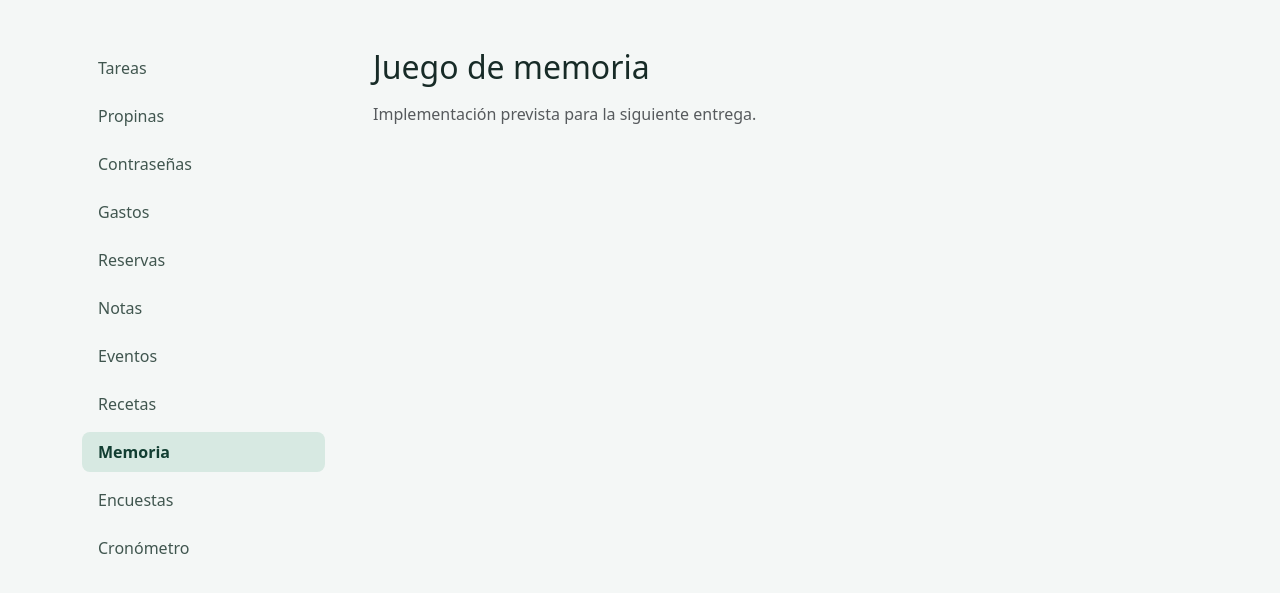
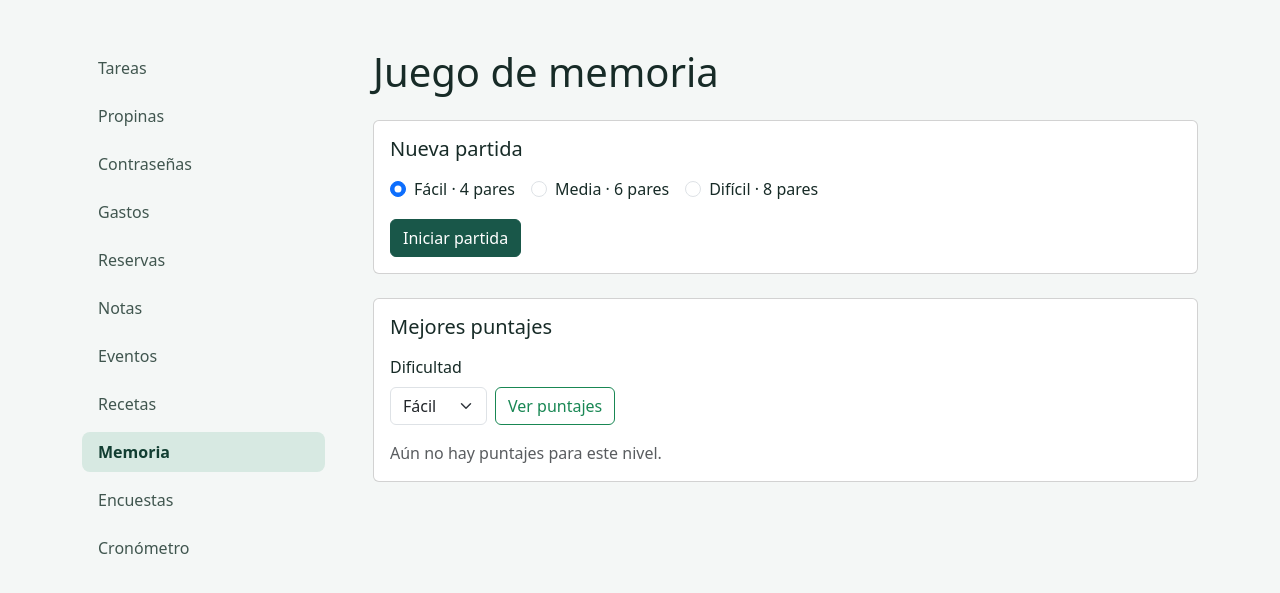
Before and after one commit to aluminetor/phpmvc, a Laravel app: page /memoria in a window 1280 px wide. Shown: the part 63-656 px from the top of the page. Run offline with Laravel 12, Linux system fonts and the light colour scheme; tables that the repository leaves empty hold one stand-in row (values such as "Sample post").

Commit message:
feat(memoria): jugar por niveles y registrar puntajes

```diff
--- a/app/Http/Controllers/MemoriaController.php
+++ b/app/Http/Controllers/MemoriaController.php
@@ -2,27 +2,121 @@
 
 namespace App\Http\Controllers;
 
+use App\Models\PartidaMemoria;
+use App\Models\PuntajeMemoria;
+use Illuminate\Http\RedirectResponse;
+use Illuminate\Http\Request;
+use Illuminate\Support\Facades\DB;
+use Illuminate\Validation\Rule;
 use Illuminate\View\View;
 
 class MemoriaController extends Controller
 {
-    public function index(): View
+    public function index(Request $request): View
     {
-        return view('memoria.index');
+        $datos = $request->validate([
+            'dificultad' => ['nullable', 'string', Rule::in(array_keys(PartidaMemoria::NIVELES))],
+        ], ['dificultad.*' => 'Selecciona un nivel de dificultad de la lista.']);
+
+        $dificultad = $datos['dificultad'] ?? 'facil';
+
+        return view('memoria.index', [
+            'niveles' => PartidaMemoria::NIVELES,
+            'dificultad' => $dificultad,
+            'tienePartida' => $request->session()->has('memoria.partida'),
+            'puntajes' => PuntajeMemoria::query()->where('dificultad', $dificultad)
+                ->orderBy('intentos')->orderBy('segundos')->orderBy('id')->limit(10)->get(),
+        ]);
     }
 
-    public function iniciar(): never
+    public function iniciar(Request $request): RedirectResponse
     {
-        abort(501, 'Este endpoint está previsto para la siguiente entrega.');
+        $datos = $request->validate([
+            'dificultad' => ['required', 'string', Rule::in(array_keys(PartidaMemoria::NIVELES))],
+        ], ['dificultad.*' => 'Selecciona un nivel de dificultad de la lista.']);
+
+        $partida = PartidaMemoria::nueva($datos['dificultad']);
+        $request->session()->put('memoria.partida', $partida->uuid);
+
+        return to_route('memoria.tablero');
     }
 
-    public function tablero(): never
+    public function tablero(Request $request): View|RedirectResponse
     {
-        abort(501, 'Este endpoint está previsto para la siguiente entrega.');
+        $partida = PartidaMemoria::query()
+            ->where('uuid', $request->session()->get('memoria.partida'))
+            ->withExists('puntaje')->first();
+
+        if ($partida === null) {
+            $request->session()->forget('memoria.partida');
+
+            return to_route('memoria.index');
+        }
+
+        return view('memoria.tablero', [
+            'partida' => $partida,
+            'nivel' => PartidaMemoria::NIVELES[$partida->dificultad],
+            'cartas' => $partida->cartasVisibles(),
+        ]);
     }
 
-    public function guardarPuntaje(): never
+    public function voltear(Request $request): RedirectResponse
     {
-        abort(501, 'Este endpoint está previsto para la siguiente entrega.');
+        $datos = $request->validate([
+            'partida' => ['required', 'uuid'],
+            'posicion' => ['required', 'integer', 'min:0'],
+            'turno' => ['required', 'integer', 'min:0'],
+        ], [
+            'partida.*' => 'La partida no es válida.',
+            'posicion.*' => 'Selecciona una carta del tablero.',
+            'turno.*' => 'El turno no es válido.',
+        ]);
+
+        if ($request->session()->get('memoria.partida') !== $datos['partida']) {
+            return to_route('memoria.tablero')->withErrors(['partida' => 'La partida cambió. Usa el tablero actual.']);
+        }
+
+        $volteada = DB::transaction(function () use ($datos): bool {
+            $partida = PartidaMemoria::query()->where('uuid', $datos['partida'])->lockForUpdate()->first();
+
+            return $partida?->voltear((int) $datos['posicion'], (int) $datos['turno']) ?? false;
+        });
+
+        if (! $volteada) {
+            return to_route('memoria.tablero')->withErrors(['posicion' => 'Esa jugada ya pasó o la carta no está disponible.']);
+        }
+
+        return to_route('memoria.tablero');
+    }
+
+    public function guardarPuntaje(Request $request): RedirectResponse
+    {
+        $datos = $request->validate([
+            'partida' => ['required', 'uuid'],
+            'nombre' => ['required', 'string', 'max:80'],
+        ], [
+            'partida.*' => 'La partida no es válida.',
+            'nombre.*' => 'Escribe un nombre de hasta 80 caracteres.',
+        ]);
+
+        if ($request->session()->get('memoria.partida') !== $datos['partida']) {
+            return to_route('memoria.tablero')->withErrors(['partida' => 'La partida cambió. Usa el tablero actual.']);
+        }
+
+        $partida = PartidaMemoria::query()->where('uuid', $datos['partida'])->first();
+
+        if ($partida?->terminada_en === null) {
+            return to_route('memoria.tablero')->withErrors(['partida' => 'Completa la partida para guardar el puntaje.']);
+        }
+
+        $partida->puntaje()->firstOrCreate([], [
+            'nombre' => $datos['nombre'],
+            'dificultad' => $partida->dificultad,
+            'intentos' => $partida->intentos,
+            'segundos' => $partida->segundosJugados(),
+        ]);
+
+        return to_route('memoria.index', ['dificultad' => $partida->dificultad])
+            ->with('estado', 'Puntaje guardado.');
     }
 }
--- /dev/null
+++ b/app/Models/PartidaMemoria.php
@@ -0,0 +1,120 @@
+<?php
+
+namespace App\Models;
+
+use Illuminate\Database\Eloquent\Model;
+use Illuminate\Database\Eloquent\Relations\HasOne;
+use Illuminate\Support\Str;
+
+class PartidaMemoria extends Model
+{
+    public const NIVELES = [
+        'facil' => ['nombre' => 'Fácil', 'pares' => 4],
+        'media' => ['nombre' => 'Media', 'pares' => 6],
+        'dificil' => ['nombre' => 'Difícil', 'pares' => 8],
+    ];
+
+    private const FIGURAS = [
+        ['🍎', 'Manzana'],
+        ['🦋', 'Mariposa'],
+        ['🚲', 'Bicicleta'],
+        ['🌻', 'Girasol'],
+        ['🐢', 'Tortuga'],
+        ['🎈', 'Globo'],
+        ['🌙', 'Luna'],
+        ['🐙', 'Pulpo'],
+    ];
+
+    protected $table = 'partidas_memoria';
+
+    protected $fillable = ['uuid', 'dificultad', 'mazo', 'seleccion', 'encontradas', 'intentos', 'turno', 'terminada_en'];
+
+    protected $attributes = [
+        'seleccion' => '[]',
+        'encontradas' => '[]',
+        'intentos' => 0,
+        'turno' => 0,
+    ];
+
+    protected function casts(): array
+    {
+        return [
+            'mazo' => 'array',
+            'seleccion' => 'array',
+            'encontradas' => 'array',
+            'intentos' => 'integer',
+            'turno' => 'integer',
+            'terminada_en' => 'immutable_datetime',
+        ];
+    }
+
+    public static function nueva(string $dificultad): self
+    {
+        $figuras = range(0, self::NIVELES[$dificultad]['pares'] - 1);
+        $mazo = array_merge($figuras, $figuras);
+        shuffle($mazo);
+
+        return self::create([
+            'uuid' => Str::uuid()->toString(),
+            'dificultad' => $dificultad,
+            'mazo' => $mazo,
+        ]);
+    }
+
+    public function puntaje(): HasOne
+    {
+        return $this->hasOne(PuntajeMemoria::class, 'partida_id');
+    }
+
+    public function cartasVisibles(): array
+    {
+        $visibles = array_merge($this->encontradas, $this->seleccion);
+        $cartas = [];
+
+        foreach ($this->mazo as $posicion => $figura) {
+            $cartas[] = in_array($posicion, $visibles, true) ? self::FIGURAS[$figura] : null;
+        }
+
+        return $cartas;
+    }
+
+    public function voltear(int $posicion, int $turno): bool
+    {
+        if ($this->terminada_en !== null || $this->turno !== $turno
+            || ! isset($this->mazo[$posicion]) || in_array($posicion, $this->encontradas, true)) {
+            return false;
+        }
+
+        $seleccion = count($this->seleccion) === 2 ? [] : $this->seleccion;
+
+        if (in_array($posicion, $seleccion, true)) {
+            return false;
+        }
+
+        $seleccion[] = $posicion;
+
+        if (count($seleccion) === 2) {
+            $this->intentos++;
+            [$primera, $segunda] = $seleccion;
+
+            if ($this->mazo[$primera] === $this->mazo[$segunda]) {
+                $this->encontradas = array_merge($this->encontradas, $seleccion);
+                $seleccion = [];
+
+                if (count($this->encontradas) === count($this->mazo)) {
+                    $this->terminada_en = now();
+                }
+            }
+        }
+
+        $this->seleccion = $seleccion;
+        $this->turno++;
+
+        return $this->save();
+    }
+
+    public function segundosJugados(): int
+    {
+        return max(0, (int) $this->created_at->diffInSeconds($this->terminada_en));
+    }
+}
--- /dev/null
+++ b/app/Models/PuntajeMemoria.php
@@ -0,0 +1,12 @@
+<?php
+
+namespace App\Models;
+
+use Illuminate\Database\Eloquent\Model;
+
+class PuntajeMemoria extends Model
+{
+    protected $table = 'puntajes_memoria';
+
+    protected $fillable = ['nombre', 'dificultad', 'intentos', 'segundos'];
+}
--- a/resources/views/memoria/index.blade.php
+++ b/resources/views/memoria/index.blade.php
@@ -3,6 +3,65 @@
 @section('title', 'Juego de memoria')
 
 @section('content')
-    <h1 class="h2 mb-3">Juego de memoria</h1>
-    <p class="text-body-secondary">Implementación prevista para la siguiente entrega.</p>
+    <h1 class="mb-4">Juego de memoria</h1>
+
+    <form method="POST" action="{{ route('memoria.iniciar') }}" class="card card-body mb-4">
+        @csrf
+        <h2 class="h5 mb-3">Nueva partida</h2>
+        <div class="d-flex flex-wrap gap-3 mb-3">
+            @foreach ($niveles as $clave => $nivel)
+                <div class="form-check">
+                    <input id="nivel-{{ $clave }}" class="form-check-input" name="dificultad" type="radio"
+                           value="{{ $clave }}" @checked(old('dificultad', $dificultad) === $clave) required>
+                    <label for="nivel-{{ $clave }}" class="form-check-label">{{ $nivel['nombre'] }} · {{ $nivel['pares'] }} pares</label>
+                </div>
+            @endforeach
+        </div>
+        <div class="d-flex flex-wrap align-items-center gap-3">
+            <button type="submit" class="btn btn-primary">Iniciar partida</button>
+            @if ($tienePartida)
+                <a href="{{ route('memoria.tablero') }}">Ver mi partida</a>
+            @endif
+        </div>
+    </form>
+
+    <section class="card card-body" aria-labelledby="mejores-puntajes">
+        <h2 id="mejores-puntajes" class="h5 mb-3">Mejores puntajes</h2>
+        <form method="GET" action="{{ route('memoria.index') }}" class="d-flex flex-wrap align-items-end gap-2 mb-3">
+            <div>
+                <label for="nivel-puntajes" class="form-label">Dificultad</label>
+                <select id="nivel-puntajes" name="dificultad" class="form-select">
+                    @foreach ($niveles as $clave => $nivel)
+                        <option value="{{ $clave }}" @selected($clave === $dificultad)>{{ $nivel['nombre'] }}</option>
+                    @endforeach
+                </select>
+            </div>
+            <button type="submit" class="btn btn-outline-success">Ver puntajes</button>
+        </form>
+
+        @if ($puntajes->isEmpty())
+            <p class="mb-0 text-body-secondary">Aún no hay puntajes para este nivel.</p>
+        @else
+            <div class="table-responsive">
+                <table class="table mb-0">
+                    <thead>
+                        <tr>
+                            <th scope="col">Jugador</th>
+                            <th scope="col" class="text-end">Intentos</th>
+                            <th scope="col" class="text-end">Tiempo (s)</th>
+                        </tr>
+                    </thead>
+                    <tbody>
+                        @foreach ($puntajes as $puntaje)
+                            <tr>
+                                <th scope="row" class="text-break">{{ $puntaje->nombre }}</th>
+                                <td class="text-end">{{ $puntaje->intentos }}</td>
+                                <td class="text-end">{{ $puntaje->segundos }}</td>
+                            </tr>
+                        @endforeach
+                    </tbody>
+                </table>
+            </div>
+        @endif
+    </section>
 @endsection
--- a/routes/web.php
+++ b/routes/web.php
@@ -70,6 +70,7 @@ Route::prefix('memoria')->name('memoria.')->controller(MemoriaController::class)
     Route::get('/', 'index')->name('index');
     Route::post('/partidas', 'iniciar')->name('iniciar');
     Route::get('/tablero', 'tablero')->name('tablero');
+    Route::post('/tablero', 'voltear')->name('voltear');
     Route::post('/puntajes', 'guardarPuntaje')->name('puntajes.store');
 });
 
```
Also changed, not shown: resources/views/memoria/tablero.blade.php (added, +61 -0 lines), tests/Feature/MemoriaTest.php (added, +77 -0 lines), README.md, database/migrations/2026_11_21_000008_create_partidas_memoria_table.php (added), database/migrations/2026_11_21_000009_create_puntajes_memoria_table.php (added).
